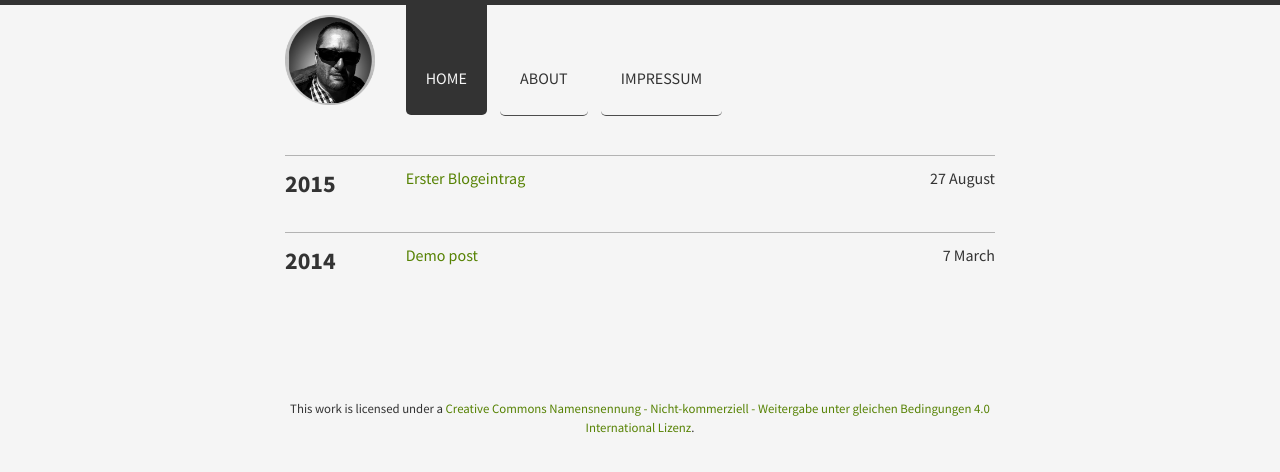
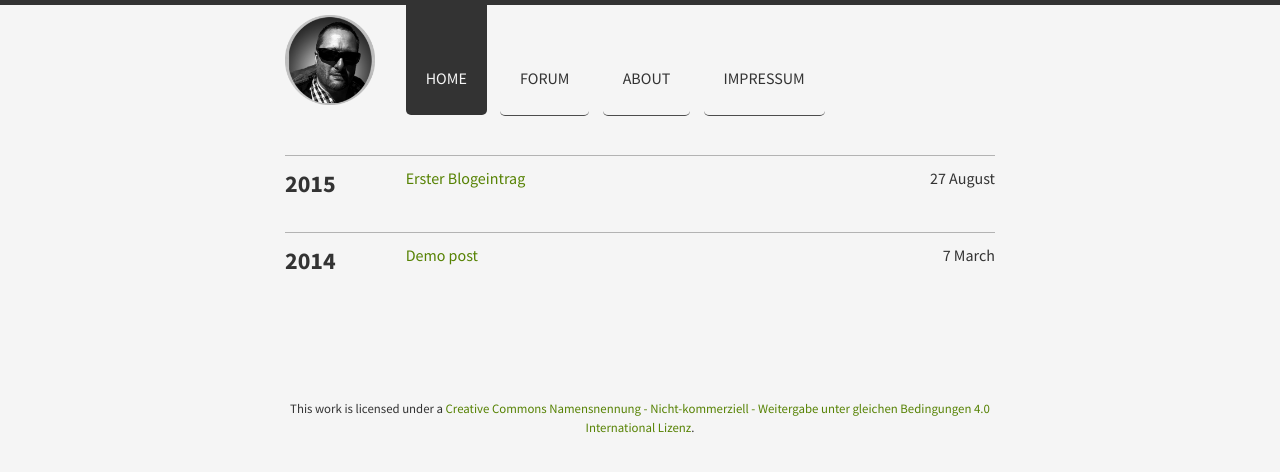
Before and after one commit to netbuk/netbuk.github.io, a Jekyll site: the page built from index.html, in a window 1280 px wide. Shown: the top 472 px of the page. Built offline with Jekyll 4.4.1, drawn with Linux system fonts in a browser that asks for light colours; nearby versions of some CDN libraries; Markdown is read by kramdown in place of the engine named in the settings.

Commit message:
Änderung Navigation

```diff
--- a/_data/links.yml
+++ b/_data/links.yml
@@ -1,5 +1,8 @@
 - url: /
   title: Home
+
+- url: http://forum.netbuk.dk
+  title: Forum
 
 - url: /about
   title: About
```
